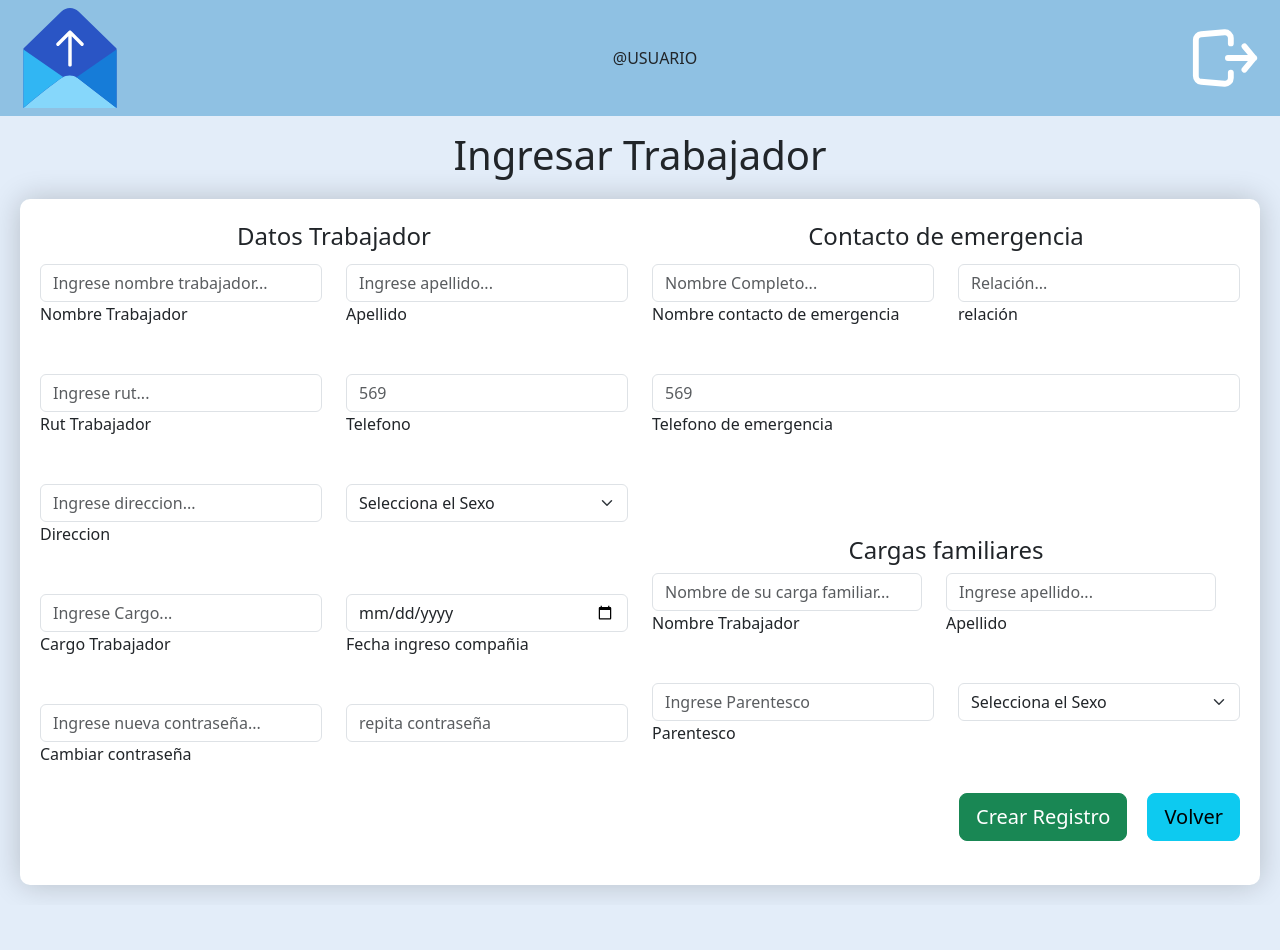
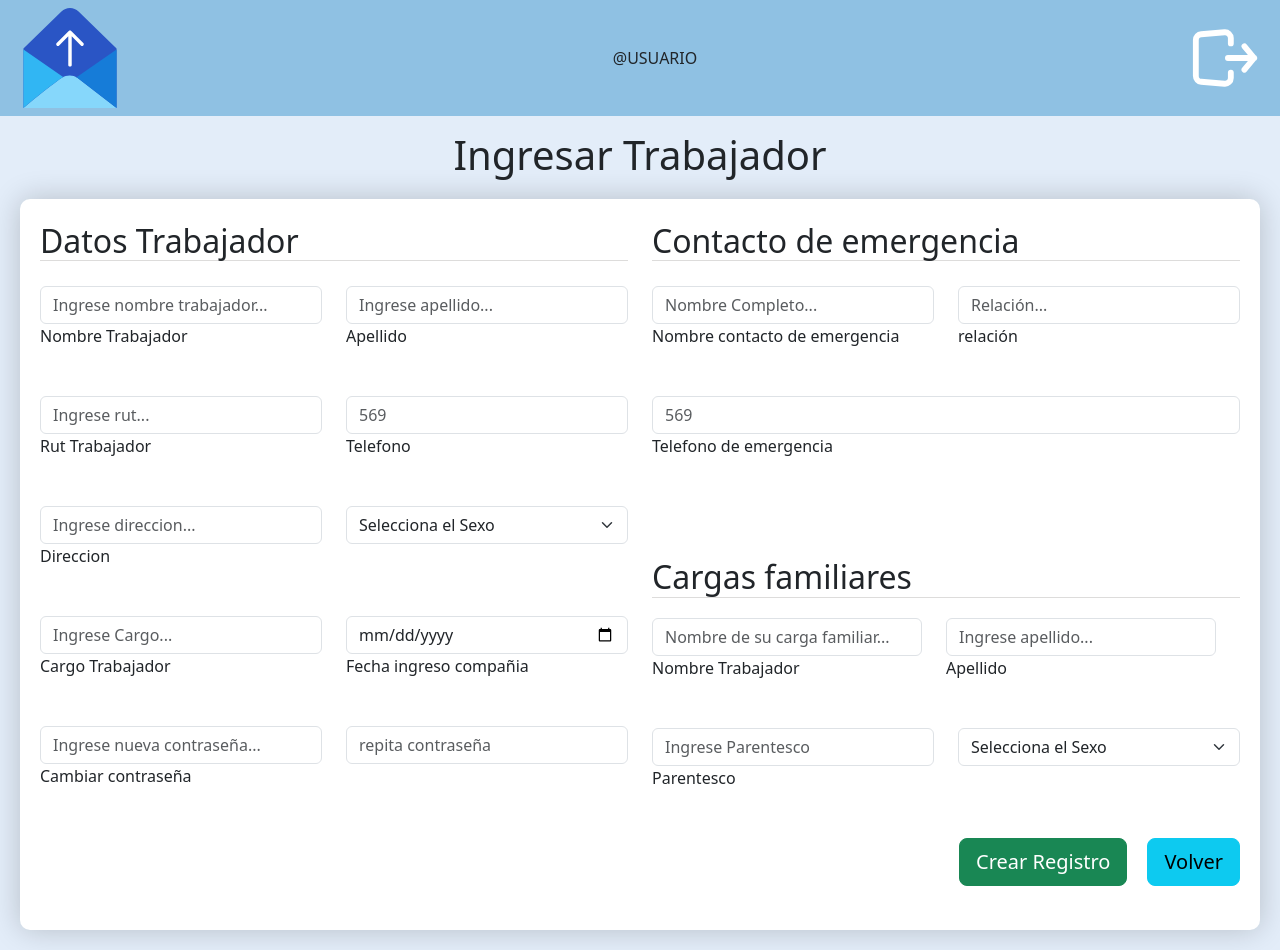
Before and after one commit to Srg-vasquez/hrmanagment-frontend-react, a React (Vite) app: page /ingresar_trabajador in a window 1280 px wide. Before the commit the page ends 905 px from the top, so only its background shows below. Built offline with nearby package versions, Linux system fonts and the light colour scheme.

Commit message:
add: views ux add css

```diff
--- a/src/CSS/BuscarFuncionario.css
+++ b/src/CSS/BuscarFuncionario.css
@@ -79,7 +79,7 @@ body {
 }
 
 h3{
-    font-size: 24px !important;
+    font-size: 32px !important;
 }
 
 
--- a/src/CSS/InformacionPersonal.css
+++ b/src/CSS/InformacionPersonal.css
@@ -110,7 +110,7 @@ body {
 }
 
 h3{
-    font-size: 24px !important;
+    font-size: 32px !important;
 }
 
 .btn-volver{
--- a/src/CSS/ListarTrabajador.css
+++ b/src/CSS/ListarTrabajador.css
@@ -85,7 +85,7 @@ body {
 }
 
 h3{
-  font-size: 24px !important;
+  font-size: 32px !important;
 }
 
 
--- a/src/CSS/Users.css
+++ b/src/CSS/Users.css
@@ -46,8 +46,11 @@ padding-right: 20px;
 }
 
 h3{
-  font-size: 24px !important;
-  text-align: center;
+  font-size: 32px !important;
+  text-align: left;
+  margin-bottom: 20px;
+  border-bottom: 1px solid;
+  border-color: rgba(70, 66, 62, 0.185);
 }
 
 .Titulo{
--- a/src/CSS/camposUsuario.css
+++ b/src/CSS/camposUsuario.css
@@ -79,7 +79,7 @@ padding-right: 20px;
 }
 
 .Botones{
-    text-align: right; /* Alineación de los botones a la derecha */
+    text-align: right;
     margin-top: 20px;
 
 
@@ -87,11 +87,11 @@ padding-right: 20px;
 
 
 .Botones button {
-    margin-left: 11px; /* Espacio entre los botones */
+    margin-left: 11px;
 }
 
 h3{
-    font-size: 24px !important;
+    font-size: 32px !important;
 }
 
 .btn-volver{
--- a/src/CSS/index.css
+++ b/src/CSS/index.css
@@ -1,4 +1,3 @@
-/* index.css */
 
 .Pages{
   width: 100%;
--- a/src/InformacionPersonal.jsx
+++ b/src/InformacionPersonal.jsx
@@ -4,14 +4,12 @@ import { Link } from 'react-router-dom';
 
 function InformacionPersonal() {
 
-const nombre = 'sergio'
 
 
 
     return (
         <>
-        <>
-  {/* header pagina */}
+
   <nav
     className="navbar navbar-light"
     style={{ backgroundColor: "#8FC1E3" }}
@@ -238,7 +236,7 @@ const nombre = 'sergio'
             <div className="col">
               <div data-mdb-input-init="" className="form-outline">
                 <input
-                  placeholder={+569}
+                  placeholder={'+569'}
                   type="text"
                   id="form6Example1"
                   className="form-control"
@@ -331,7 +329,7 @@ const nombre = 'sergio'
   </div>
 </>
 
-        </>
+
     );
 }
 
--- a/src/users.jsx
+++ b/src/users.jsx
@@ -103,9 +103,9 @@ function UsersPage() {
             style={{ width: "90%", textAlign: "center" }}
           />
           <br />
-          <h3>
+          <h4>
             <b>Nombre Persona</b>
-          </h3>
+          </h4>
           <p className="title">Cargo Trabajador</p>
           <p>Departamento</p>
           <div style={{ margin: "24px 0" }}>
```
